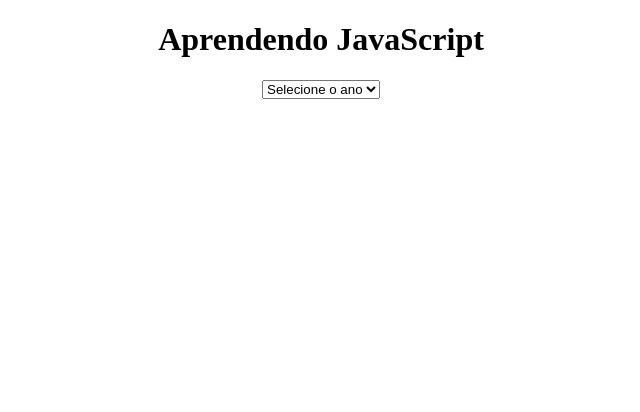
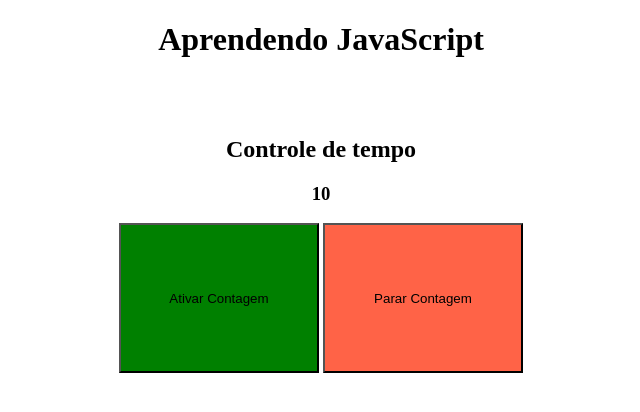
Before and after one commit to karingue/Study-JS, a plain HTML site: page index.html in a window 1280 px wide. Shown: the whole page, without its empty margins (319-959 px from the left). Drawn offline with Linux system fonts and the light colour scheme.

Commit message:
New Commit

```diff
--- a/index.html
+++ b/index.html
@@ -9,16 +9,25 @@
     body{
         text-align: center;
     }
+    .start{
+        background: green;
+        width: 200px;
+        height: 150px;
+    }
+
+    .stop{
+        background: tomato;
+        width: 200px;
+        height: 150px;
+    }
 </style>
 <body>
-    <h1>Aprendendo JavaScript</h1>
-    <p id="teste"></p>
-    <select id="ano">
-        <option selected disabled>Selecione o ano</option>
+    <h1>Aprendendo JavaScript</h1><br><br>
+    <h2>Controle de tempo</h2>
+    <h3 id="tempo">10</h3>
+    <button onclick="ativarContagem()" class="start">Ativar Contagem</button>
+    <button onclick="pararContagem()" class="stop">Parar Contagem</button>
 
-
-
-    </select>
     <script src="js/index.js"></script>
 </body>
 </html>
--- a/js/index.js
+++ b/js/index.js
@@ -1,7 +1,25 @@
-const carros =[
-    "Gol",
-    "Fusca",
-    "Brasília",
-    "Del Rey",
-    "Chevette",
-];
+function ativarContagem(){
+    // document.getElementById("tempo").innerHTML = "Começou a contar";
+    // tempo = setTimeout( function() {
+    //     document.getElementById("tempo").innerHTML = "Executou o setTimeOut";
+    // }, 5000);
+
+    tempo = setInterval(function(){
+        var cronometro = document.getElementById("tempo").innerHTML;
+        var soma = parseInt(cronometro)-1;
+
+        if (soma === 0){
+            document.getElementById("tempo").innerHTML = "Tempo esgotado";
+            pararContagem();
+        }else{
+            document.getElementById("tempo").innerHTML = soma
+        }
+    }, 1000);
+}
+
+function pararContagem(){
+    // clearTimeout(tempo);
+    // document.getElementById("tempo").innerHTML = "Parou de contar tempo";
+    clearInterval(tempo);
+    // document.getElementById("tempo").innerHTML = "Parou de contar tempo";
+}
```
